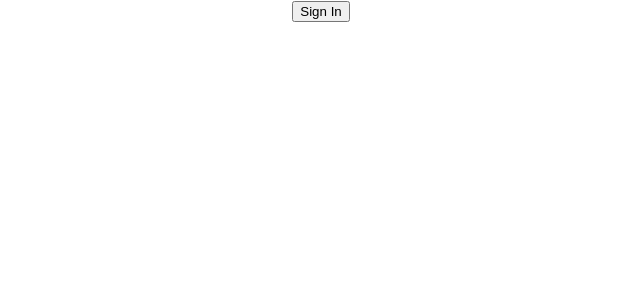
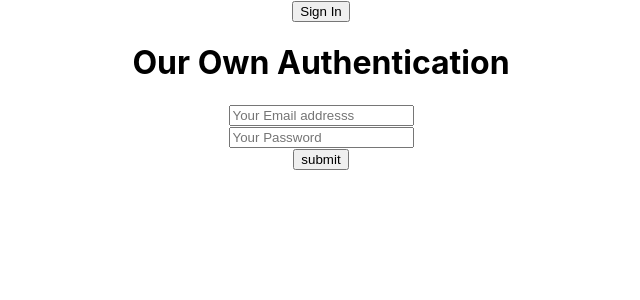
Before and after one commit to suparansharma/login-demo-for-all, a React (Create React App) app: page / in a window 1280 px wide. Shown: the top 300 px of the page, without its empty margins (319-959 px from the left). Built offline with nearby package versions, Linux system fonts and the light colour scheme.

Commit message:
validation

```diff
--- a/src/App.js
+++ b/src/App.js
@@ -55,6 +55,25 @@ function App() {
     });
   };
 
+
+  const handleBlur =(event) =>{
+  console.log(event.target.name,event.target.value);
+  if(event.target.name==='email'){
+    const isEmailValid = /\S+@\S+\.\S+/.test(event.target.value);
+    console.log(isEmailValid);
+  }
+
+  if(event.target.name==='password'){
+    const isPasswordValid = event.target.value.length>0;
+    const isEmailValid = /\d{1}/.test(event.target.value);
+    console.log(isPasswordValid,isEmailValid);
+  }
+  }
+
+  const handleSubmit = () =>{
+
+  }
+
   return (
     <div className="App">
       {user.isSignedIn ?
@@ -69,6 +88,16 @@ function App() {
           <img src={user.photo} />
         </div>
       )}
+
+
+    <h1>Our Own Authentication</h1>
+    <form onSubmit={handleSubmit}>
+      <input type="text" onBlur={handleBlur} name="email" id="" placeholder='Your Email addresss' required /><br />
+      <input type="password" onChange={handleBlur} name="password" id="" placeholder='Your Password' required /><br />
+      <input type="submit" value="submit" />
+    </form>
+
+
     </div>
   );
 }
```
